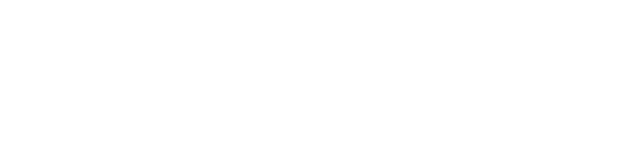
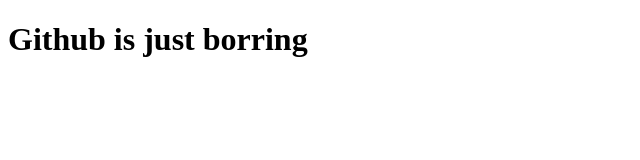
Before and after one commit to sharif-hossain/webPrograming, a plain HTML site: page index.html in a window 1280 px wide. Shown: the whole page, without its empty margins (0-640 px from the left). Drawn offline with Linux system fonts and the light colour scheme.

Commit message:
learned github

```diff
--- a/index.html
+++ b/index.html
@@ -3,9 +3,9 @@
 <head>
     <meta charset="UTF-8">
     <meta name="viewport" content="width=device-width, initial-scale=1.0">
-    <title>My first website</title>
+    <title>My first websitegit init</title>
 </head>
 <body>
-
+    <h1>Github is just borring</h1>
 </body>
 </html>
```
